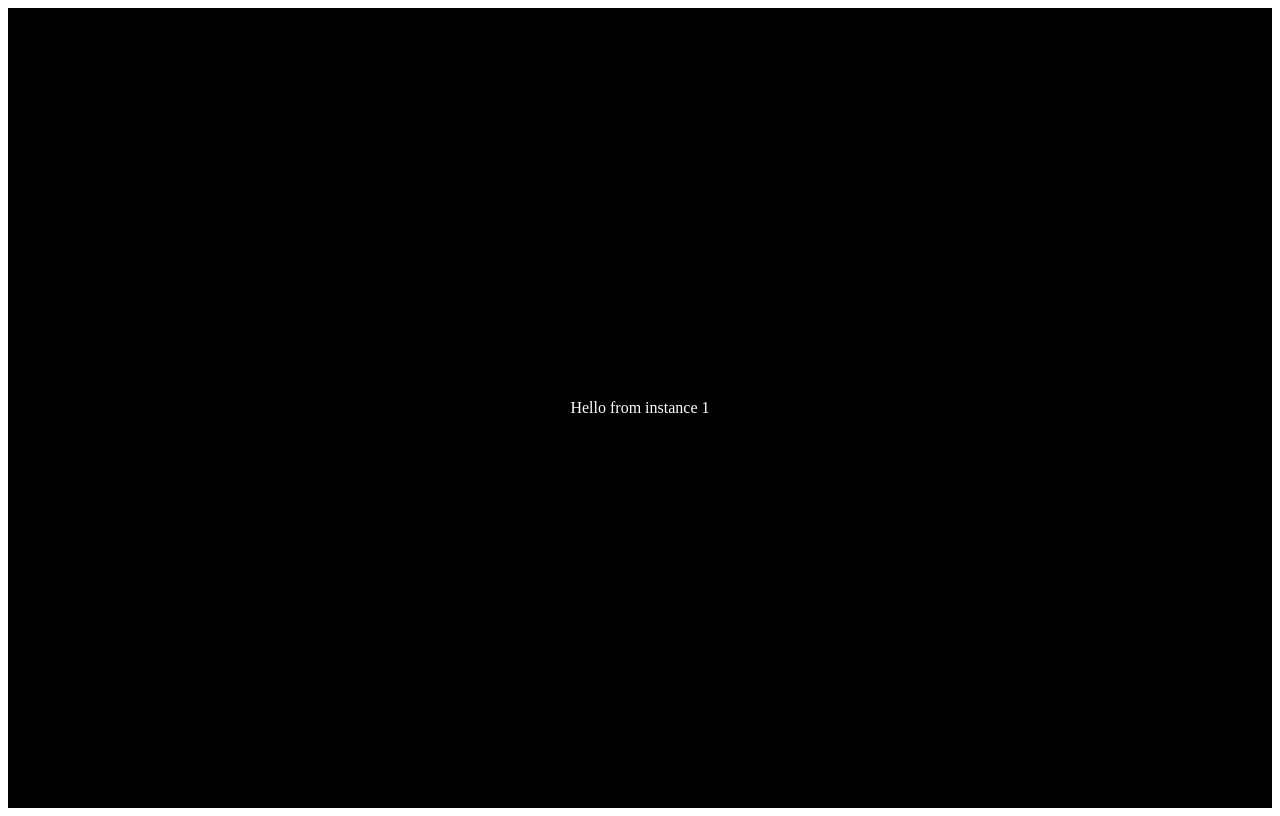
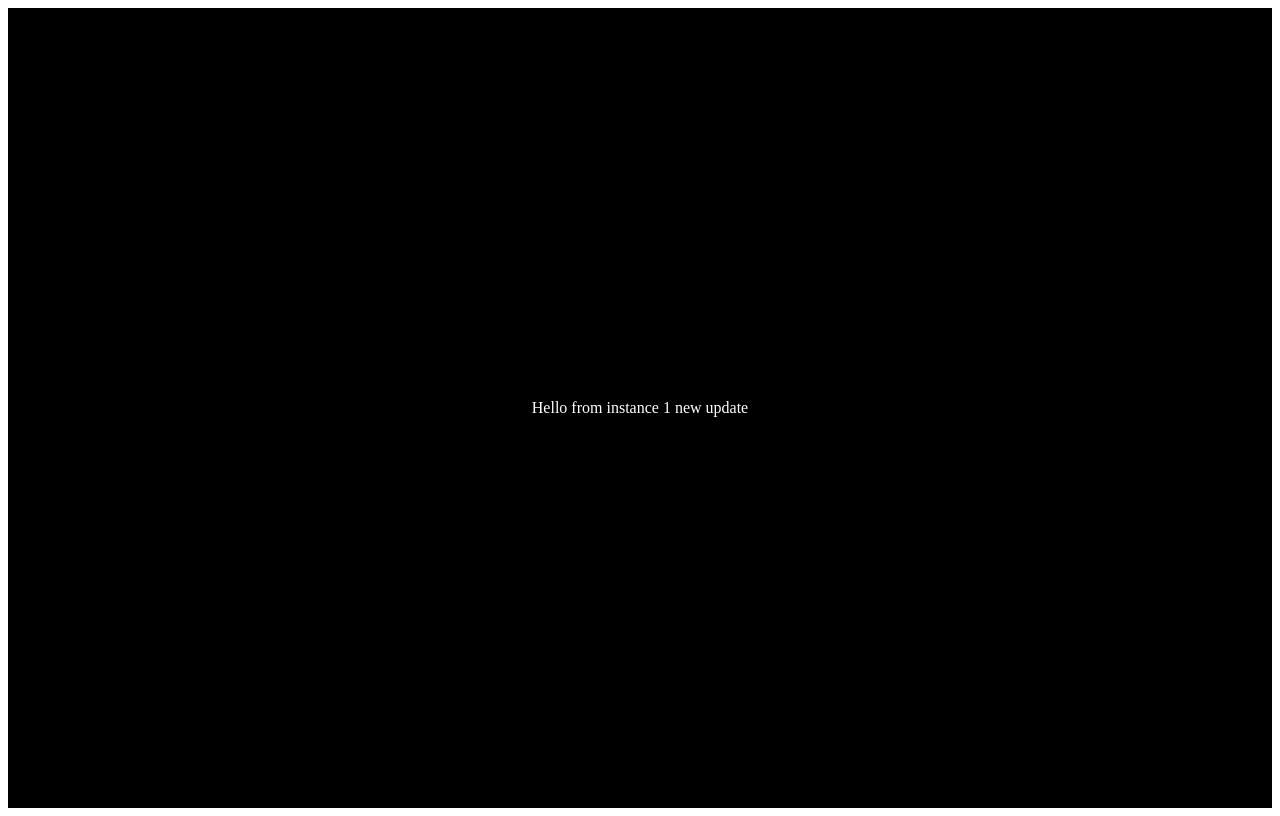
Before and after one commit to maznurasri/nginx-loadbalancer, a plain HTML site: page html/instance-1/index.html in a window 1280 px wide. Drawn offline with Linux system fonts and the light colour scheme.

Commit message:
Update index.html

```diff
--- a/html/instance-1/index.html
+++ b/html/instance-1/index.html
@@ -17,7 +17,7 @@
     </head>
     <body>
         <div id="main">
-            <span class="text-3xl"> Hello from instance 1</span>
+            <span class="text-3xl"> Hello from instance 1 new update</span>
         </div>
     </body>
 </html>
```
